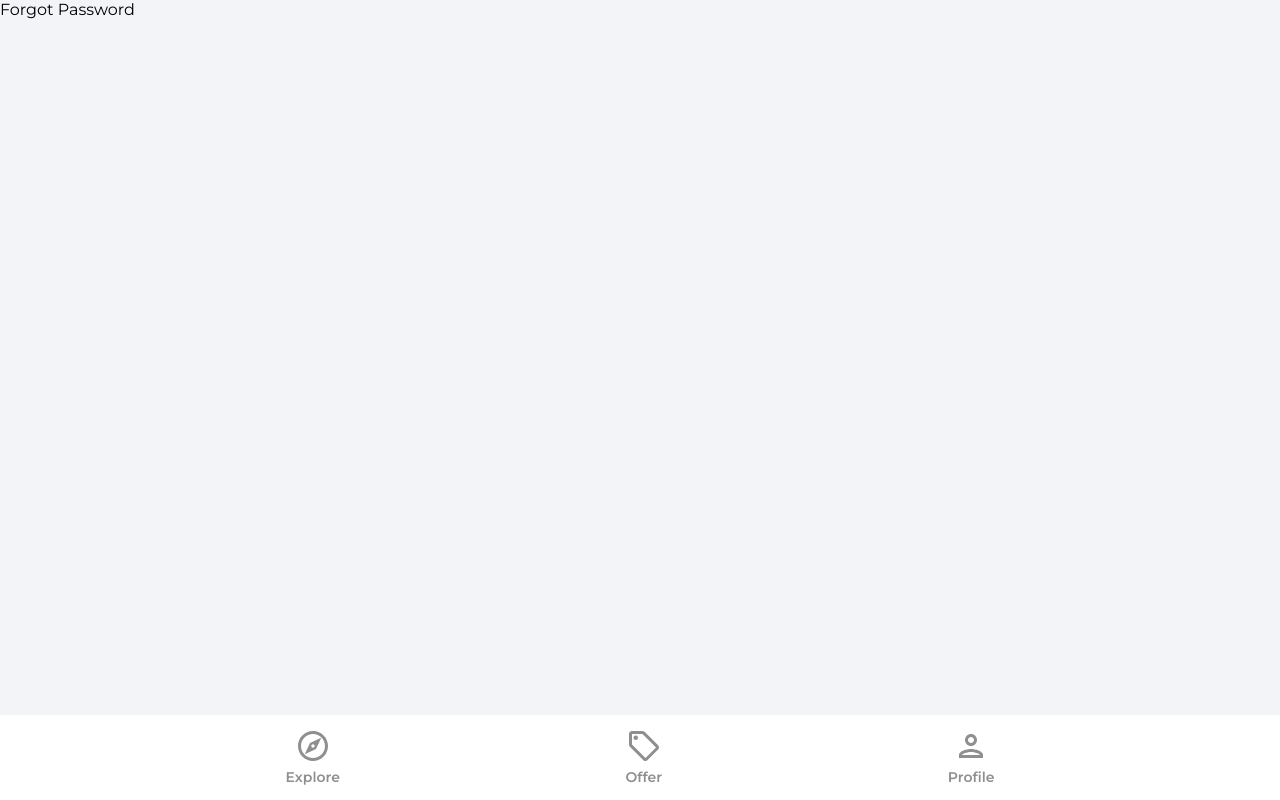
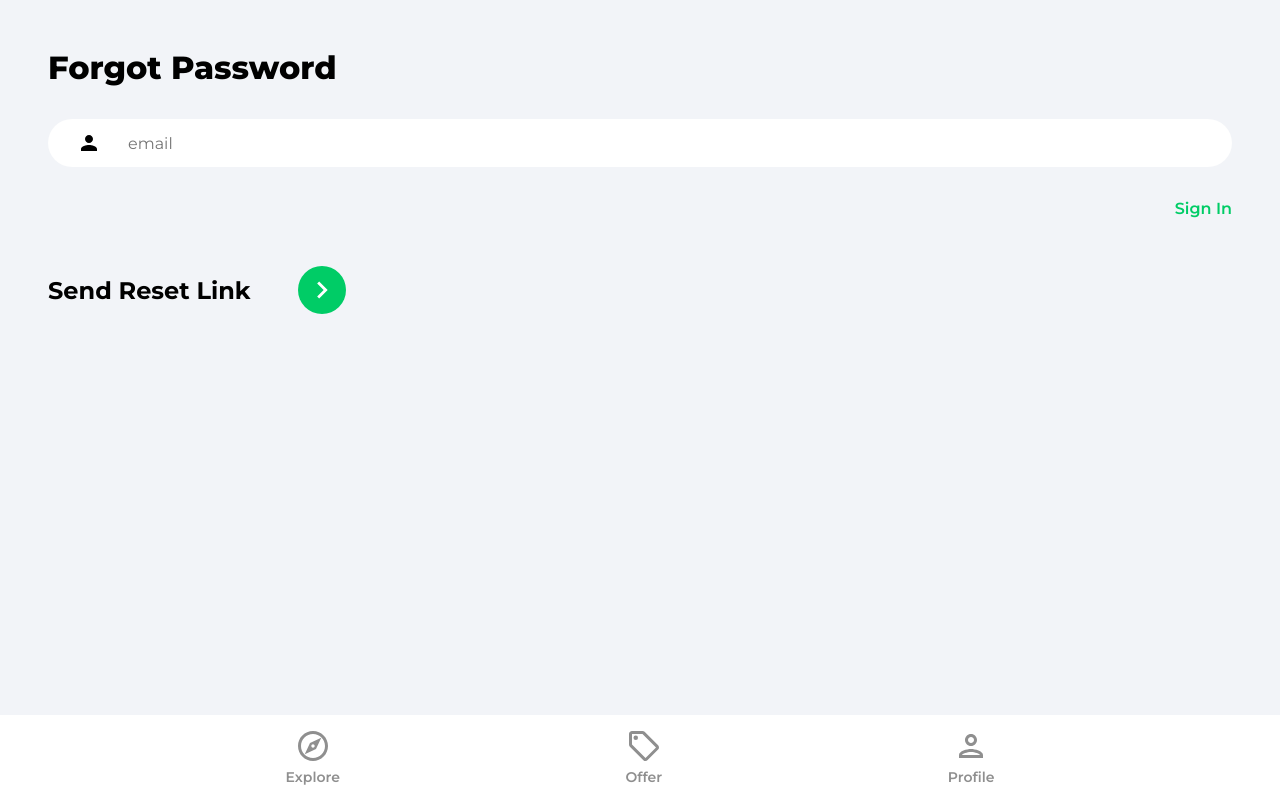
Before and after one commit to yurii-bel/house-marketplace-app, a React (Create React App) app: page /forgot-password in a window 1280 px wide. Built offline with nearby package versions, Linux system fonts and the light colour scheme.

Commit message:
feat: add forgot password page

```diff
--- a/src/pages/ForgotPassword.jsx
+++ b/src/pages/ForgotPassword.jsx
@@ -1,7 +1,50 @@
-import React from "react";
+import { useState } from "react";
+import { Link } from "react-router-dom";
+import { getAuth, sendPasswordResetEmail } from "firebase/auth";
+import { toast } from "react-toastify";
+import { ReactComponent as ArrowRightIcon } from "../assets/svg/keyboardArrowRightIcon.svg";
 
 const ForgotPassword = () => {
-  return <div>Forgot Password</div>;
+  const [email, setEmail] = useState("");
+  const onChange = (e) => setEmail(e.target.value);
+  const onSubmit = async (e) => {
+    e.preventDefault();
+    try {
+      const auth = getAuth();
+      await sendPasswordResetEmail(auth, email);
+      toast.success("Email was sent");
+    } catch (error) {
+      toast.error("Could not send reset email");
+    }
+  };
+
+  return (
+    <div className="pageContainer">
+      <header>
+        <p className="pageHeader">Forgot Password</p>
+      </header>
+      <form onSubmit={onSubmit}>
+        <input
+          type="email"
+          placeholder="email"
+          id="email"
+          value={email}
+          onChange={onChange}
+          className="emailInput"
+        />
+        <Link className="forgotPasswordLink" to="/sign-in">
+          Sign In
+        </Link>
+
+        <div className="signInBar">
+          <div className="signInText">Send Reset Link</div>
+          <button className="signInButton">
+            <ArrowRightIcon fill="#fff" width="34px" height="34px" />
+          </button>
+        </div>
+      </form>
+    </div>
+  );
 };
 
 export default ForgotPassword;
```
